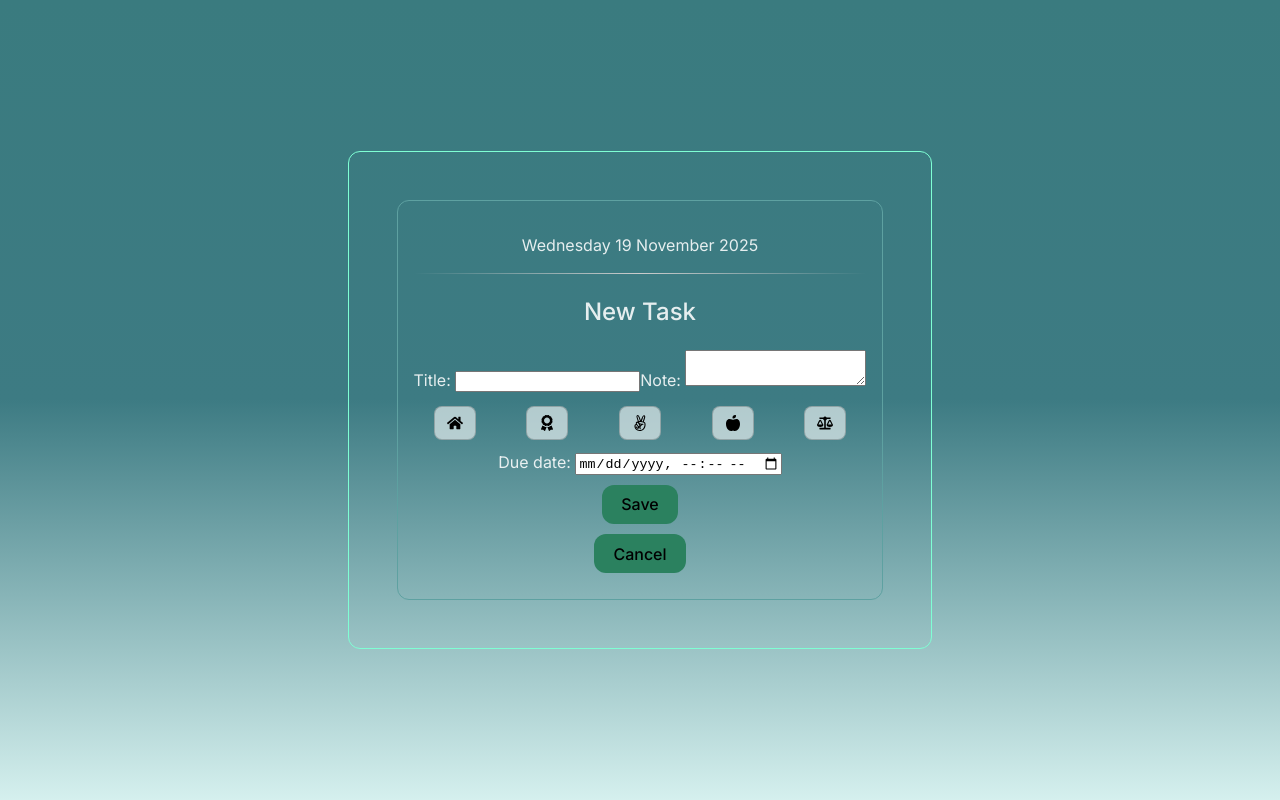
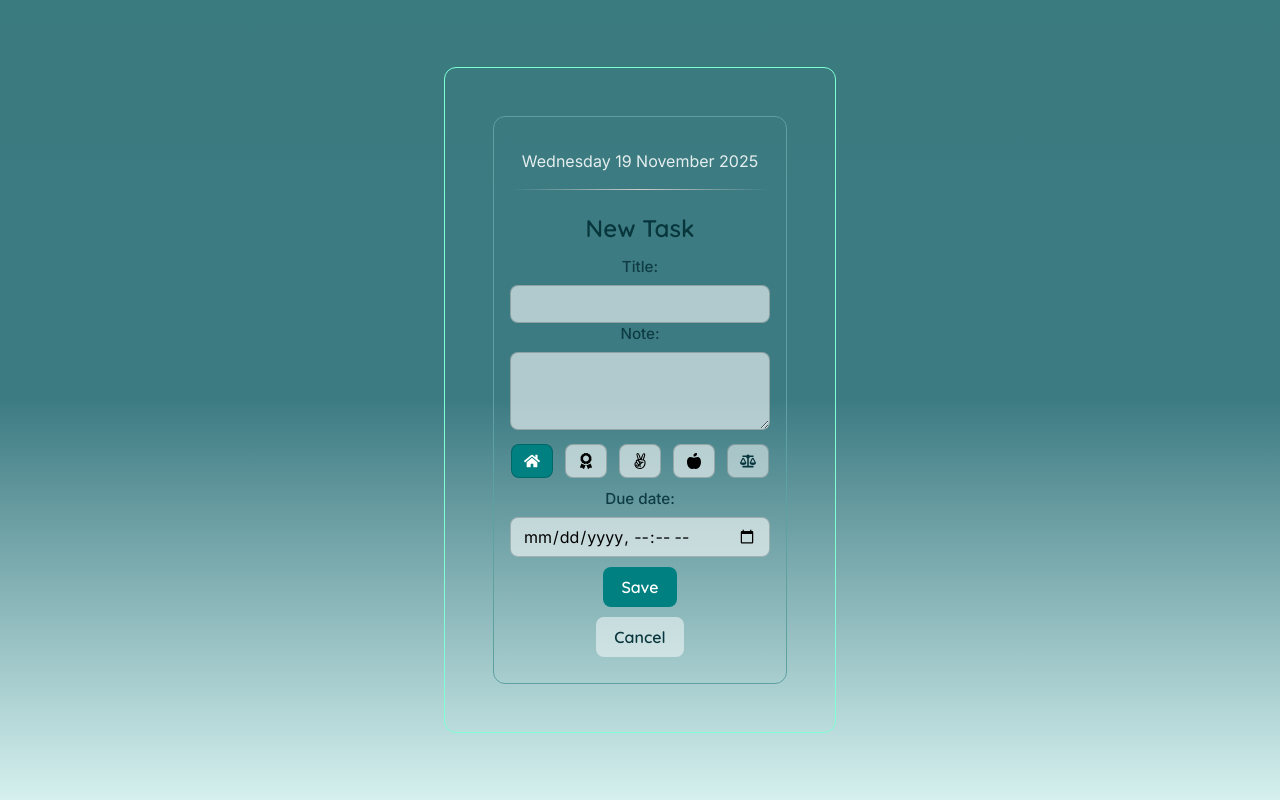
Before and after one commit to AlenaB-dev/ToDoApp, a React (Vite) app in the folder my-app/: page / in a window 1280 px wide. Both pictures are taken after a click on the button "Add new task". Built offline with nearby package versions, Linux system fonts and the light colour scheme.

Commit message:
style: add styles to AddTaskForm

```diff
--- a/my-app/src/components/Todos/AddTaskForm.jsx
+++ b/my-app/src/components/Todos/AddTaskForm.jsx
@@ -19,6 +19,7 @@ const AddTaskForm = ({ onSubmit, onClose }) => {
       <label>
         Title:{" "}
         <input
+          className={moduleStyle.input}
           value={title}
           onChange={(e) => setTitle(e.target.value)}
           type="text"
@@ -26,7 +27,11 @@ const AddTaskForm = ({ onSubmit, onClose }) => {
       </label>
       <label>
         Note:{" "}
-        <textarea value={text} onChange={(e) => setText(e.target.value)} />
+        <textarea
+          className={moduleStyle.textarea}
+          value={text}
+          onChange={(e) => setText(e.target.value)}
+        />
       </label>
 
       <TodoActions selected={category} onSelect={setCategory} />
@@ -34,14 +39,17 @@ const AddTaskForm = ({ onSubmit, onClose }) => {
       <label>
         Due date:{" "}
         <input
+          className={moduleStyle.input}
           type="datetime-local"
           value={dueDate}
           onChange={(e) => setDueDate(e.target.value)}
         />
       </label>
 
-      <button onClick={handleSubmit}>Save</button>
-      <button onClick={onClose}>Cancel</button>
+      <div className={moduleStyle.buttons}>
+        <button onClick={handleSubmit}>Save</button>
+        <button onClick={onClose}>Cancel</button>
+      </div>
     </div>
   );
 };
--- a/my-app/src/components/Todos/AddTaskForm.module.css
+++ b/my-app/src/components/Todos/AddTaskForm.module.css
@@ -0,0 +1,81 @@
+.formContainer {
+  background: rgba(255, 255, 255, 0.3);
+  backdrop-filter: blur(6px);
+  padding: 20px;
+  border-radius: 12px;
+  width: 100%;
+  max-width: 400px;
+  box-shadow: 0 4px 15px rgba(0, 0, 0, 0.1);
+  display: flex;
+  flex-direction: column;
+  gap: 15px;
+}
+
+h2 {
+  font-family: "Quicksand", sans-serif;
+  font-weight: 600;
+  color: #08363d;
+  margin-bottom: 10px;
+}
+
+label {
+  display: flex;
+  flex-direction: column;
+  font-family: "Inter", sans-serif;
+  color: #0f3c44;
+  font-weight: 500;
+  font-size: 0.95rem;
+}
+
+input[type="text"],
+input[type="datetime-local"],
+textarea {
+  margin-top: 6px;
+  padding: 8px 12px;
+  border-radius: 8px;
+  border: 1px solid rgba(0, 0, 0, 0.2);
+  background-color: rgba(255, 255, 255, 0.6);
+  font-family: "Inter", sans-serif;
+  font-size: 1rem;
+  transition: all 0.2s ease-in-out;
+}
+
+input:focus,
+textarea:focus {
+  outline: none;
+  border-color: teal;
+  box-shadow: 0 0 8px rgba(0, 128, 128, 0.3);
+}
+
+textarea {
+  resize: vertical;
+  min-height: 60px;
+}
+
+button {
+  padding: 10px 18px;
+  border-radius: 8px;
+  border: none;
+  cursor: pointer;
+  font-weight: 600;
+  font-family: "Quicksand", sans-serif;
+  transition: all 0.2s ease-in-out;
+}
+
+button:first-of-type {
+  background-color: teal;
+  color: #fff;
+}
+
+button:first-of-type:hover {
+  background-color: #056b6a;
+}
+
+button:last-of-type {
+  background-color: rgba(255, 255, 255, 0.5);
+  color: #08363d;
+}
+
+button:last-of-type:hover {
+  background-color: rgba(255, 255, 255, 0.7);
+}
--- a/my-app/src/components/Todos/TodoActions.jsx
+++ b/my-app/src/components/Todos/TodoActions.jsx
@@ -8,7 +8,7 @@ const TodoActions = ({ selected, onSelect }) => {
         <button
           key={cat.id}
           onClick={() => onSelect(cat.id)}
-          className={`${styles.selectCategory} ${
+          className={`${styles.categoryBtn} ${
             selected === cat.id ? styles.active : ""
           }`}
           title={cat.label}
--- a/my-app/src/components/Todos/TodoActions.module.css
+++ b/my-app/src/components/Todos/TodoActions.module.css
@@ -2,9 +2,10 @@
   display: flex;
   gap: 10px;
   margin-top: 8px;
+  align-items: center;
 }
 
-.selectCategory {
+.categoryBtn {
   margin-top: 6px;
   padding: 8px 12px;
   border-radius: 8px;
@@ -15,8 +16,18 @@
   transition: all 0.2s ease-in-out;
 }
 
-.selectCategory:focus {
+.categoryBtn:focus {
   outline: none;
   border-color: teal;
   box-shadow: 0 0 8px rgba(0, 128, 128, 0.3);
 }
+
+.categoryBtn:hover {
+  background-color: rgba(255, 255, 255, 0.75);
+}
+
+.categoryBtn.active {
+  background-color: teal;
+  color: #fff;
+  border-color: teal;
+}
```
